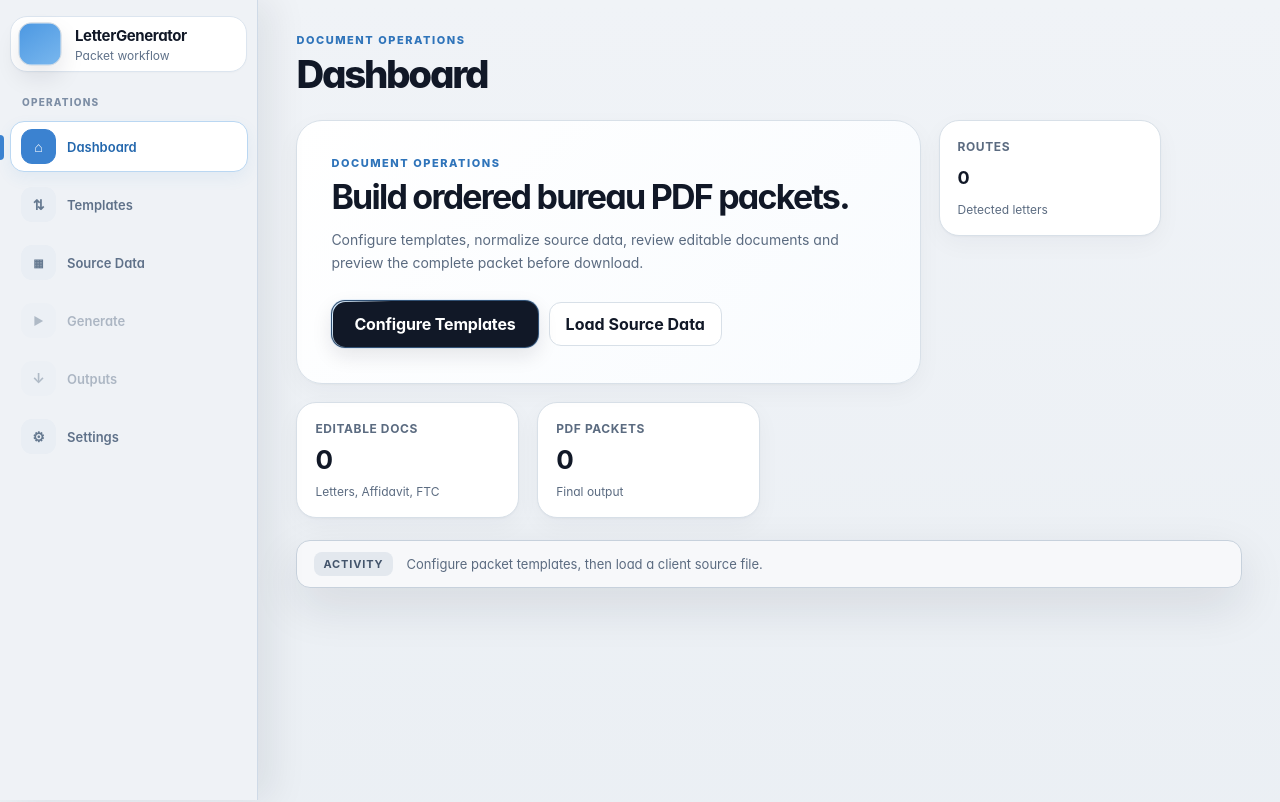
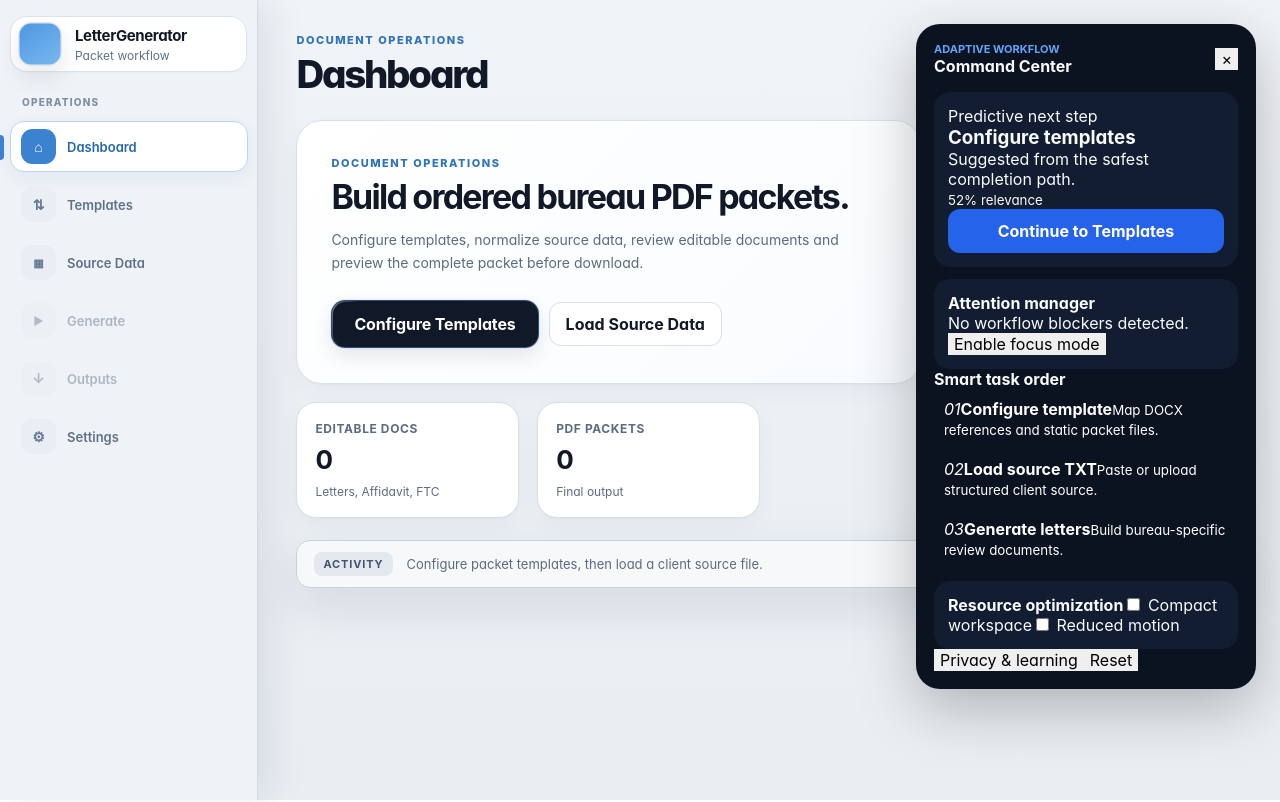
Before and after one commit to Arisu-art/LetterGenerator, a Next.js app: page /intelligence in a window 1280 px wide. Shown: the top 802 px of the page. Built offline with nearby package versions, Linux system fonts and the light colour scheme.

Commit message:
Activate adaptive experience styling

```diff
--- a/app/intelligence/page.tsx
+++ b/app/intelligence/page.tsx
@@ -1,11 +1,12 @@
+import styles from './intelligence.module.css';
 import LetterGeneratorWorkspace from '../../components/LetterGeneratorWorkspace';
 import AdaptiveCommandCenter from '../../components/AdaptiveCommandCenter';
 
 export default function IntelligentWorkspacePage() {
   return (
-    <>
+    <div className={styles.experience}>
       <LetterGeneratorWorkspace />
       <AdaptiveCommandCenter />
-    </>
+    </div>
   );
 }
```
